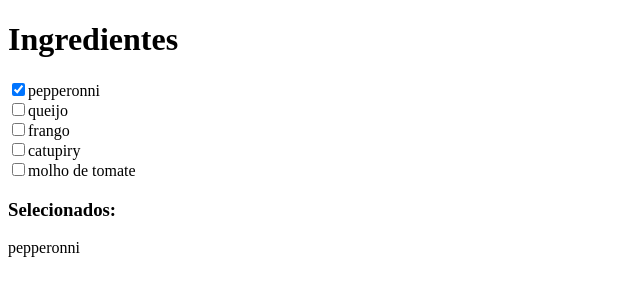
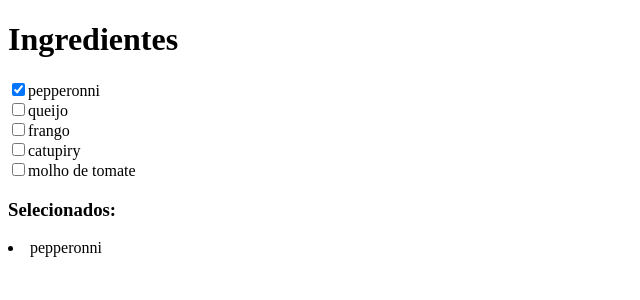
Before and after one commit to Davi-Tolen/aula, a React (Create React App) app: page / in a window 1280 px wide. Both pictures are taken after a click on the checkbox "pepperonni". Shown: the top 300 px of the page, without its empty margins (0-640 px from the left). Built offline with nearby package versions, Linux system fonts and the light colour scheme.

Commit message:
Aula map

```diff
--- a/src/Components/Selecionados.js
+++ b/src/Components/Selecionados.js
@@ -22,7 +22,11 @@
     return(
         <div>
             <h3>Selecionados:</h3>
-            <p>{ingredientes.join(" ")}</p>
+            <u1>
+                {ingredientes.map((ingrediente, index) => {
+                    return <li key={index}> {ingrediente}</li>;
+                })}
+            </u1>
             {showWarning && <h4>Número máximo de ingredientes atingido</h4>}
         </div>
     );
```
